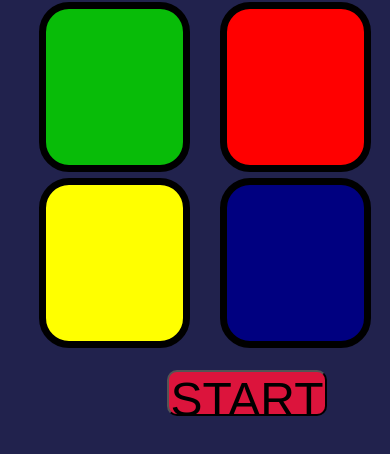
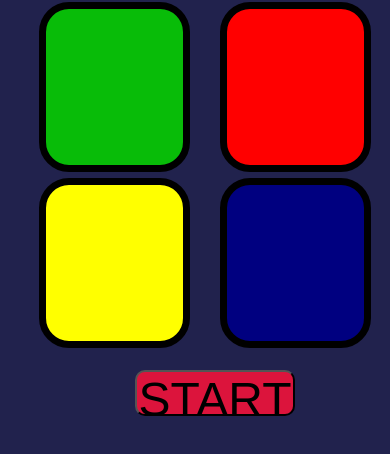
Before and after one commit to udaysahu982/Simon-Says-Game, a plain HTML site: page index.html in a window 390 px wide. Shown: the part 148-602 px from the top of the page. Drawn offline with nearby package versions, Linux system fonts and the light colour scheme; a web font is replaced by a local one.

Commit message:
Update responsive.css

```diff
--- a/responsive.css
+++ b/responsive.css
@@ -15,6 +15,6 @@
         height: 40vh;
     }
     .start-btn {
-        margin-left: 8rem;
+        margin-left: 6rem;
     }
 }
```
